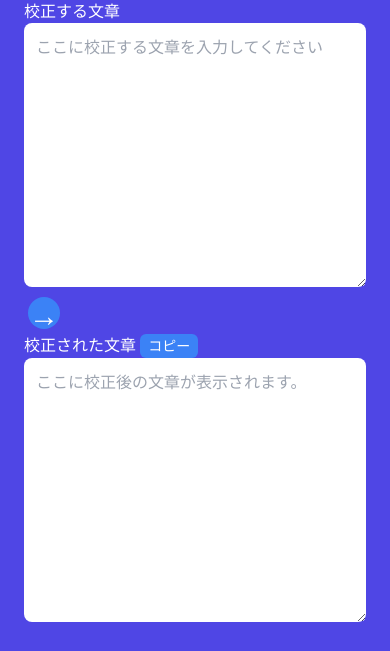
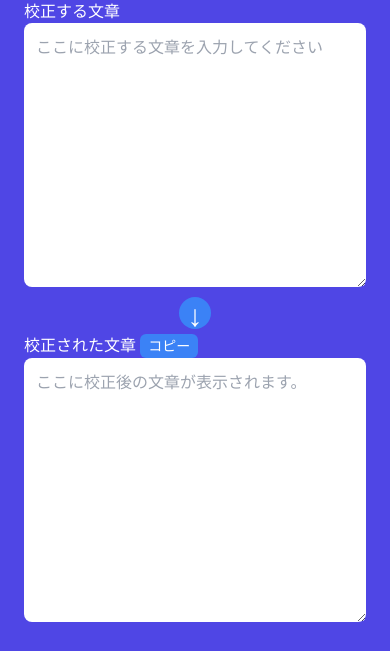
Before and after one commit to shi0n0/multi-translate-app, a Django app: page /proofreading in a window 390 px wide. Shown: the part 129-780 px from the top of the page. Run offline with Django 4.2, Linux system fonts and the light colour scheme; some libraries are stand-ins or nearby versions.

Commit message:
Responsive support for buttons

```diff
--- a/GPT_Translate/templates/proofreading.html
+++ b/GPT_Translate/templates/proofreading.html
@@ -11,8 +11,11 @@
         <textarea class="rounded-lg w-full h-50 p-3" id="input_text" name="input_text" rows="10" placeholder="ここに校正する文章を入力してください"></textarea>
     </div>
 
-    <div class="text-white flex flex-col justify-center m-1">
-        <button type="submit" class="w-8 h-8 md:w-12 md:h-12 text-3xl md:text-4xl rounded-full bg-blue-500 hover:bg-blue-600 text-white" name="proofreadingBtn">→</button>
+    <div class="text-white flex flex-col justify-center m-1 items-center">
+        <button type="submit" class="w-8 h-8 md:w-12 md:h-12 text-3xl md:text-4xl rounded-full bg-blue-500 hover:bg-blue-600 text-white" name="proofreadingBtn">
+            <span class="md:hidden">↓</span>
+            <span class="hidden md:inline">→</span>
+        </button>
     </div>
 
 <div class="md:w-full">
```
